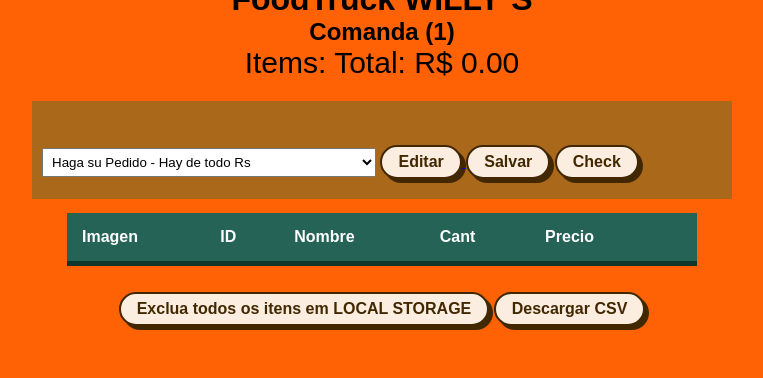
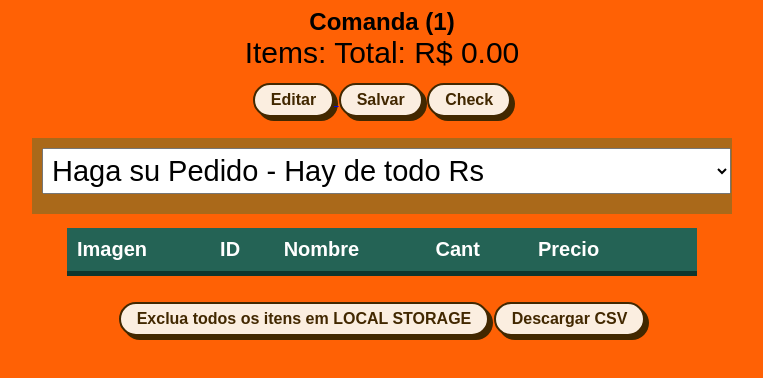
Before and after one commit to pfabreuave/Willys_FoodTruck, a plain HTML site: page index.html in a window 1280 px wide. Shown: the part 288-666 px from the top of the page, without its empty margins (258-1021 px from the left). Drawn offline with nearby package versions, Linux system fonts and the light colour scheme.

Commit message:
se altera dimensiones Button y Font

```diff
--- a/index.html
+++ b/index.html
@@ -27,22 +27,23 @@
       Total: R$
       <span class="total">0.00</span>
     </div>
+    <div>
+      <a href="edit.html" target="_blank">
+        <button class="button-74" id="btnEdi">Editar</button>
+      </a>
+      <a>
+        <button class="button-74" id="btnCer">Salvar</button>
+      </a>
+      <a href="checkimp.html" target="_blank">
+        <button class="button-74" id="Check">Check</button>
+      </a>
+
+    </div>
 
     <div class="newItem">
       <div class="sel1">
         <label for="miSelect"></label>
         <select  id="miSelect"></select>
-
-          <a href="edit.html" target="_blank">
-            <button class="button-74" id="btnEdi">Editar</button>
-          </a>
-          <a>
-            <button class="button-74" id="btnCer">Salvar</button>
-          </a>
-          <a href="checkimp.html" target="_blank">
-            <button class="button-74" id="Check">Check</button>
-          </a>
-
       </div>
     </div>
     <div id="main-container" class="selectedItem">
--- a/style.css
+++ b/style.css
@@ -20,6 +20,11 @@ input[type=number] {
 .sel1 {
   flex: 1;
 
+
+}
+
+select {
+  font-size: 29px;
 }
 
 .tot1 {
@@ -179,7 +184,8 @@ table {
 }
 
 th, td {
-  padding: 15px;
+  padding: 10px;
+  font-size: 20px;
 
 }
 
```
